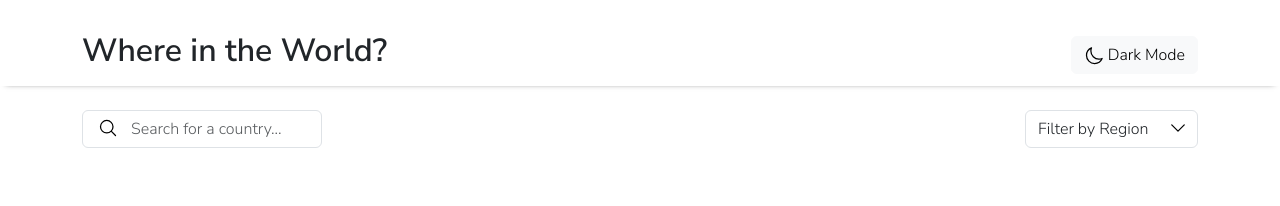
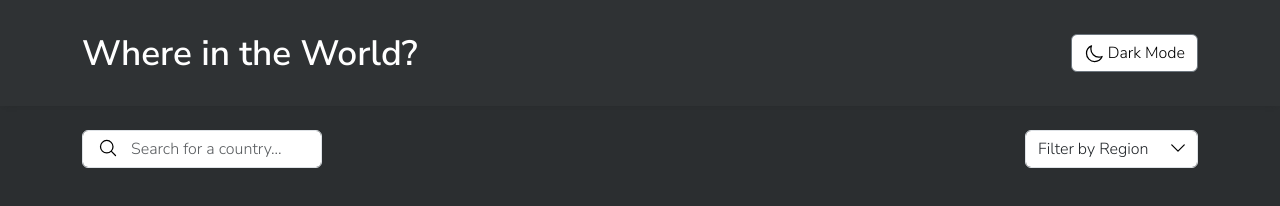
Before and after one commit to yerbaMatte/rest-countries-api, a plain HTML site: page index.html in a window 1280 px wide. Both pictures are taken after a click on the button "Dark Mode". Drawn offline with nearby package versions, Linux system fonts and the light colour scheme; no server answers.

```diff
--- a/index.html
+++ b/index.html
@@ -20,11 +20,11 @@
     <title>Where in the world?</title>
   </head>
   <body>
-    <header>
-      <div class="container my-4">
+    <header class="py-4">
+      <div class="container">
         <nav class="navbar">
           <h3>Where in the World?</h3>
-          <button type="button" class="btn btn-light">
+          <button type="button" class="btn btn-secondary">
             <svg
               xmlns="http://www.w3.org/2000/svg"
               fill="none"
@@ -45,7 +45,7 @@
       </div>
     </header>
     <section>
-      <div class="container my-3">
+      <div class="container my-4">
         <div class="search-bar d-flex justify-content-between">
           <div class="search">
             <input
--- a/script.js
+++ b/script.js
@@ -4,6 +4,7 @@ const selectRegion = document.querySelector('select[name="regions"]');
 const searchInput = document.querySelector('#search');
 const flagsBox = document.querySelector('.flags-box');
 const dFlag = document.querySelector('.d-flag');
+const modeButton = document.querySelector('.btn-secondary');
 
 const getData = fetch('https://restcountries.com/v3.1/all').then((x) =>
   x.json()
@@ -63,3 +64,8 @@ searchInput.addEventListener('input', async function (e) {
     createAllCountries(getData);
   }
 });
+
+// DARK/LIGHT MODE
+modeButton.addEventListener('click', () => {
+  document.body.classList.toggle('dark-mode');
+});
--- a/style.css
+++ b/style.css
@@ -15,7 +15,8 @@ header {
 
 h3 {
   font-weight: 600;
-  font-size: 2rem;
+  font-size: 2.2rem;
+  margin: 0;
 }
 
 svg {
@@ -113,3 +114,26 @@ select[name='regions'] {
   object-fit: cover;
   border-bottom: 1px solid rgba(0, 0, 0, 15%);
 }
+
+/*  */
+
+body.dark-mode {
+  background-color: rgb(43, 46, 48);
+}
+
+.dark-mode .d-flag {
+  background-color: white;
+}
+
+.dark-mode .btn-secondary {
+  background-color: white;
+  color: black;
+}
+
+.dark-mode h3 {
+  color: white;
+}
+
+.dark-mode header {
+  background-color: rgba(55, 57, 58, 0.413);
+}
```
Also changed, not shown: ax.svg (deleted), response.svg (deleted), 1 other file.
